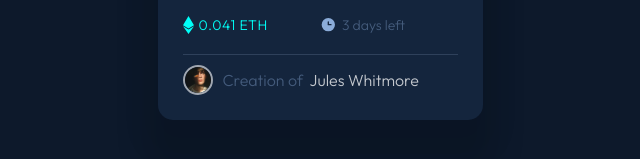
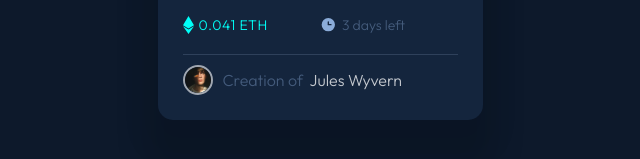
Before and after one commit to Joshua-Farr/NFT-Card-Preview, a plain HTML site: page index.html in a window 1280 px wide. Shown: the part 541-700 px from the top of the page, 320-960 px from the left. Drawn offline with Linux system fonts and the light colour scheme.

```diff
--- a/index.html
+++ b/index.html
@@ -54,7 +54,7 @@
       <!-- Building out the footer,  Profile image and Creator name-->
       <div class="footer">
         <img src="/images/image-avatar.png" alt="">
-        <p>Creation of <span>Jules Whitmore</span></p>
+        <p>Creation of <span>Jules Wyvern</span></p>
       </div>
 
     </div>
```
Also changed, not shown: Screenshot.png (added), 2 other files.
